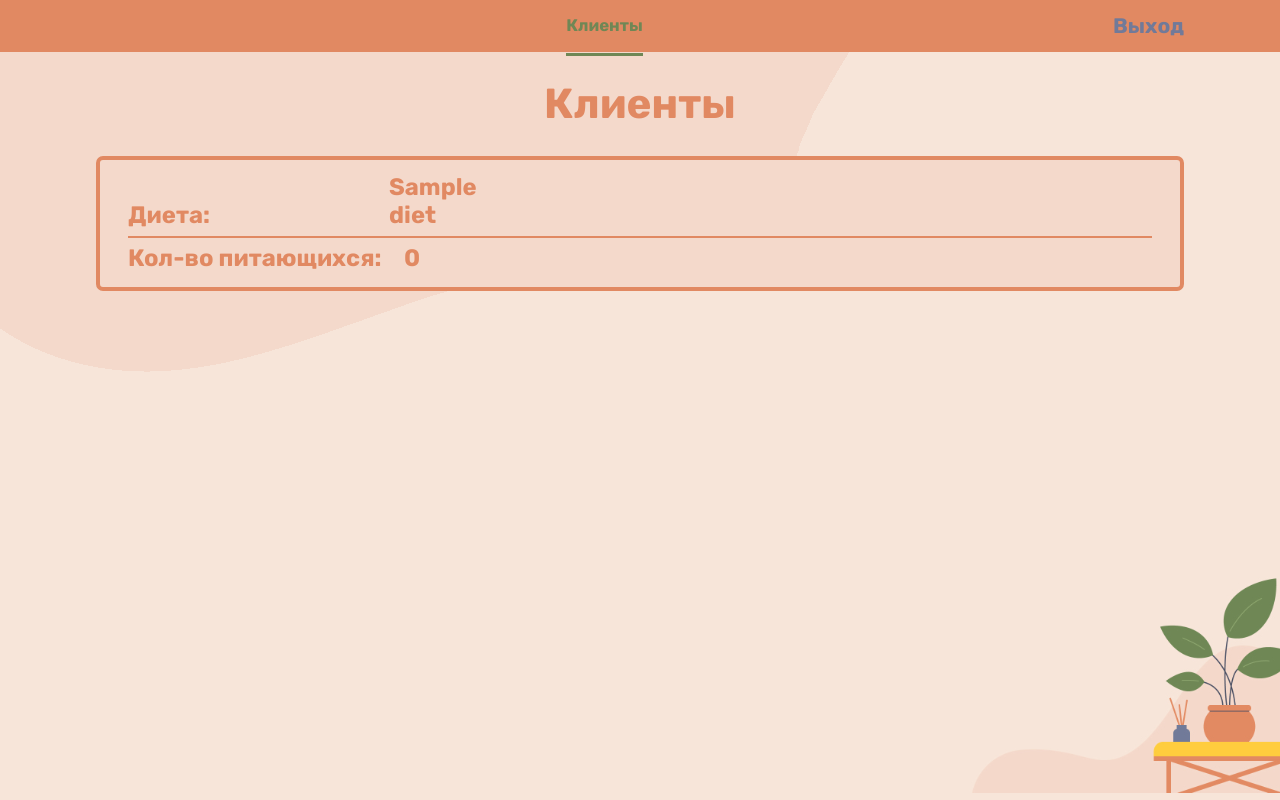
After one commit to TemaS765/sanatorium, a Yii app: template views/site/cabinet/cook.php in a window 1280 px wide. The commit adds this page. Run offline with PHP 8.4 and a stand-in for Yii, Linux system fonts and the light colour scheme; the template is opened without the code that fills it: most values are stand-ins (such as "Sample title", 1, 10 or a date in 2020); data that the repository does not hold is empty; some libraries are stand-ins or nearby versions.

Commit message:
added functional cook

```diff
--- a/composer.json
+++ b/composer.json
@@ -17,7 +17,8 @@
         "php": ">=7.0",
         "yiisoft/yii2": "~2.0.14",
         "yiisoft/yii2-bootstrap": "~2.0.0",
-        "yiisoft/yii2-swiftmailer": "~2.0.0 || ~2.1.0"
+        "yiisoft/yii2-swiftmailer": "~2.0.0 || ~2.1.0",
+        "mpdf/mpdf": "^8.0"
     },
     "require-dev": {
         "yiisoft/yii2-debug": "~2.1.0",
--- a/controllers/CustomerController.php
+++ b/controllers/CustomerController.php
@@ -2,6 +2,7 @@
 
 namespace app\controllers;
 use app\models\Customer;
+use Mpdf\Mpdf;
 use yii\db\Exception;
 use yii\web\Controller;
 use yii\web\HttpException;
--- a/controllers/MedicalCardController.php
+++ b/controllers/MedicalCardController.php
@@ -39,6 +39,12 @@ class MedicalCardController extends Controller
 		$model = new MedicalCardForm();
 		$model->setAttributes($params);
 
+		if (!empty($params['has_certificate_health'])) {
+			$model->has_certificate_health = 'YES';
+		} else {
+			$model->has_certificate_health = 'NO';
+		}
+
 		if($model->validate()) {
 			if (!$model->save()) {
 				throw new HttpException(400, "Не удалось сохранить информацию о медицинской карте");
--- a/models/MedicalCardForm.php
+++ b/models/MedicalCardForm.php
@@ -13,6 +13,7 @@ class MedicalCardForm extends Model
     public $card_id;
     public $diet_id;
     public $treatment_ids = [];
+    public $has_certificate_health;
 
     /**
      * @return array the validation rules.
@@ -68,6 +69,7 @@ class MedicalCardForm extends Model
 		$medicalCard = MedicalCard::findOne(['id' => $this->card_id]);
 		$medicalCard->diet_id = $this->diet_id;
 		$medicalCard->treatment_ids = implode(',', $this->treatment_ids);
+		$medicalCard->has_certificate_health = $this->has_certificate_health;
 		return $medicalCard->save();
 	}
 }
--- a/models/OrderForm.php
+++ b/models/OrderForm.php
@@ -165,7 +165,7 @@ class OrderForm extends Model
 		    $medicalCard = new MedicalCard();
 		    $medicalCard->customer_id = $customer->id;
 		    $medicalCard->treatment_ids = '';
-		    $medicalCard->diet_id = 0;
+		    $medicalCard->diet_id = 15;
 
 		    if (!$medicalCard->save()) {
 			    throw new HttpException(400, "Не удалось создать медицинскую карту");
--- a/views/site/cabinet/admin/customers.php
+++ b/views/site/cabinet/admin/customers.php
@@ -144,7 +144,7 @@ use app\models\Order;
 
                         <div class="customers__button-box">
                             <button class="customers__button services-btn">Дополнительные услуги</button>
-                            <a href="" class="customers__button">Путёвка</a>
+                            <a target="_blank" href="/site/permit?customer_id=<?= $customer->id ?>" class="customers__button">Путёвка</a>
                             <button class="customers__button del-btn -js-btn-del-customer"  data-cid="<?= $customer->id ?>">Удалить</button>
                         </div>
                         <!-- /.customers__button-box -->
--- /dev/null
+++ b/views/site/cabinet/cook.php
@@ -0,0 +1,71 @@
+<?php
+use yii\helpers\Html;
+
+/**
+ * @var $this yii\web\View
+ * @var $housings \app\models\Housing[]
+ * @var $customers \app\models\Customer[]
+ * @var $scheduleBooking array
+ * @var $services \app\models\Service[]
+ * @var $diets \app\models\Diet[]
+ * @var $activeOrders \app\models\Order
+ */
+
+    $activeOrders = \app\models\Order::find()
+        ->where('departure_date >= :date', [':date' => date('Y-m-d')])
+	    ->all();
+
+    $customerIds = array_map(
+    	function ($order) {
+    		/** @var \app\models\Order $order */
+		    return $order->customer_id;
+	    },
+	    $activeOrders
+    );
+    $medicalCards = \app\models\MedicalCard::find()
+        ->where('customer_id IN ('.implode(',', $customerIds).')')
+        ->all();
+ ?>
+<header class="header">
+	<div class="container header__container">
+		<h1 class="header__name"><?= Html::encode(Yii::$app->user->identity->username) ?></h1>
+		<nav class="nav">
+			<span class="nav__item nav__item--active" id="nav-customers">Клиенты</span>
+		</nav>
+		<a href="/site/logout" class="logout">Выход</a>
+	</div>
+</header>
+<main class="main">
+    <section class="diet section section--active">
+        <div class="container">
+            <div class="title">Клиенты</div>
+            <div class="diet__tabel">
+                <div class="diet__line">
+                    <span class="diet__line-title">Диета:</span>
+                    <?php foreach ($diets as $diet): ?>
+                        <span class="diet__line-title"><?= Html::encode($diet->name) ?></span>
+                    <?php endforeach; ?>
+                </div>
+                <div class="diet__line">
+                    <span class="diet__line-value">Кол-во питающихся:</span>
+	                <?php foreach ($diets as $diet): ?>
+                        <?php
+                            $numberDiets = 0;
+                            /** @var \app\models\MedicalCard $card */
+		                    foreach ($medicalCards as $card) {
+                                if ($card->diet_id == $diet->id) {
+                                    $numberDiets++;
+                                }
+                            }
+                        ?>
+                        <span class="diet__line-value"><?= Html::encode($numberDiets) ?></span>
+	                <?php endforeach; ?>
+                </div>
+            </div>
+            <!-- /.diet__tabel -->
+        </div>
+        <!-- /.container -->
+
+    </section>
+    <!-- customers -->
+</main>
--- a/web/css/main.css
+++ b/web/css/main.css
@@ -172,6 +172,16 @@
   border: none;
   padding: 0.5rem;
   border-radius: 5px; }
+.doc-edit__treatment > span > .input-group--references, .doc-edit__diet > span > .input-group--references {
+  margin-top: 55px;
+  margin-left: 5px;
+  font-size: 1.5rem; }
+.doc-edit__treatment > span > .input-group--references > label:before, .doc-edit__diet > span > .input-group--references > label:before {
+  left: -5px;
+  bottom: 30%;
+  height: 18px;
+  width: 18px; }
+
 
 .checked:before, .input-group>input:checked+label:before {
   background-color: #E18962; }
@@ -233,3 +243,32 @@
   color: #717A99;
   background-color: #E18962;
   cursor: pointer; }
+.title {
+  margin: 0;
+  text-align: center;
+  padding: 2rem 0;
+  font-size: 3rem;
+  font-weight: 700;
+  color: #E18962; }
+.diet__tabel {
+  padding: 1rem 2rem;
+  font-size: 1.7rem;
+  font-weight: 700;
+  color: #E18962;
+  border: 4px solid #E18962;
+  border-radius: 7px;
+  background-color: #F4D9CB; }
+
+.diet__line:nth-of-type(1) {
+  margin-bottom: 0.5rem;
+  padding-bottom: 0.5rem;
+  border-bottom: 2px solid #E18962; }
+
+.diet__line-title, .diet__line-value {
+  display: inline-block;
+  width: 4.5%;
+  text-align: center; }
+.diet__line-title:nth-of-type(1), .diet__line-value:nth-of-type(1) {
+  display: inline-block;
+  width: 25%;
+  text-align: start; }
--- a/web/css/style.css
+++ b/web/css/style.css
@@ -384,7 +384,10 @@ a {
 .section {
   display: none;
   background: url(../img/bg.png) no-repeat left top, url(../img/bg-b.png) no-repeat right bottom;
-  padding-bottom: 5rem; }
+  padding-bottom: 5rem;
+  margin-top: -3.643rem;
+  padding-top: 3.643rem;
+  min-height: 99vh; }
   .section--active {
     display: block; }
 
--- a/web/js/valid.js
+++ b/web/js/valid.js
@@ -380,7 +380,6 @@ $(document).ready(function () {
     }
     exception('Электросон','Электрофорез');
     exception('Аромотерапия','Галокамера');
-    exception('Морская ванна','Электросон');
     exception('Массаж механический','Скипидарная ванна');
 
   });
```
Also changed, not shown: controllers/SiteController.php (+40 -0 lines), views/site/cabinet/therapist.php (+11 -0 lines), views/site/permit.php (added, +47 -0 lines), 1 other file.
